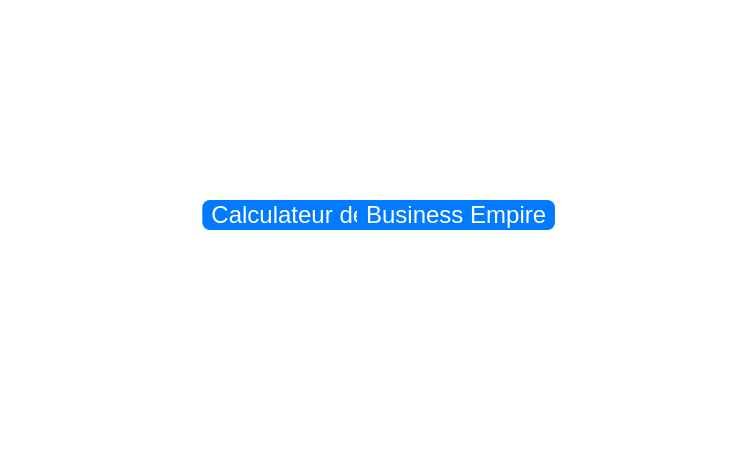
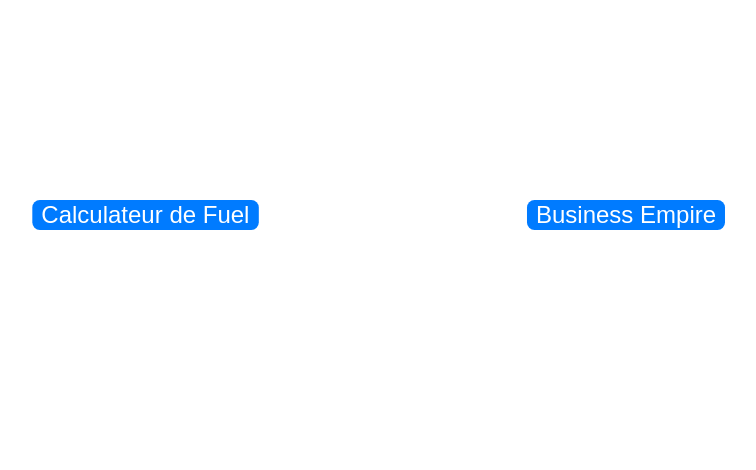
Before and after one commit to LucasDANQUIGNY/LucasDANQUIGNY.github.io, a PHP site: page / in a window 1280 px wide. Shown: the part 193-663 px from the top of the page, without its empty margins (259-1015 px from the left). Run offline with PHP 8.4, Linux system fonts and the light colour scheme.

Commit message:
26/08/2024

```diff
--- a/style.css
+++ b/style.css
@@ -6,7 +6,7 @@
     font-size: 16px;
     border: none;
     scale: 150%;
-    margin: auto;
+    margin: 4.5cm;
 }
 
 .buttons:hover {
```
